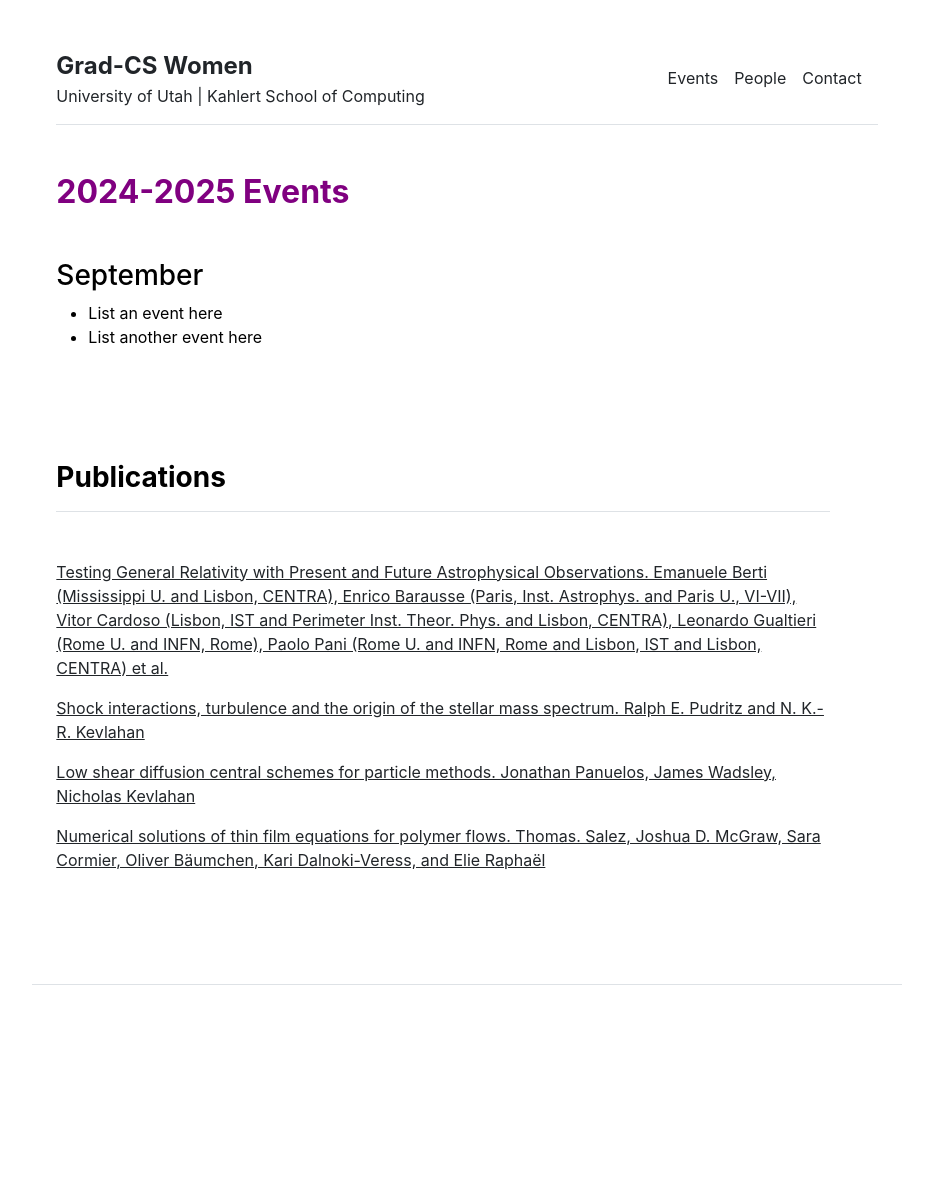
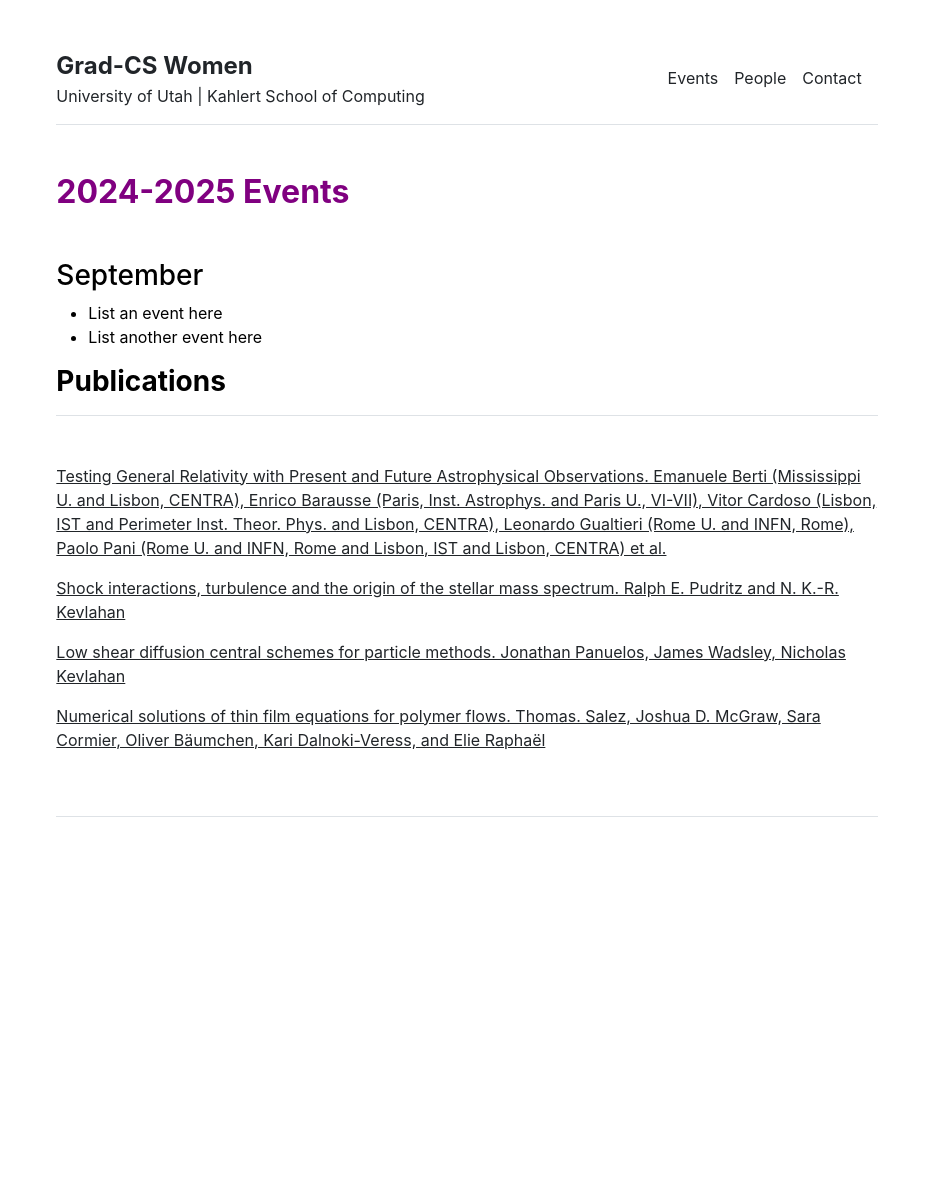
Before and after one commit to gradCSwomen-utah/gradCSwomen-utah.github.io, a Jekyll site: the page built from publications.md, in a window 1280 px wide. Shown: the whole page, without its empty margins (173-1106 px from the left). Built offline with Jekyll 4.4.1, drawn with Linux system fonts in a browser that asks for light colours; after the commit the page ends 961 px from its top, so only the background shows below that.

Commit message:
Update publications.html

```diff
--- a/_layouts/publications.html
+++ b/_layouts/publications.html
@@ -2,9 +2,11 @@
 layout: default
 ---
 
-<div class="row g-5 mb-5">
+<!-- <div class="row g-5 mb-5">
   <div class="col-md-12">
     {{ content }}
-  </div>
+  </div> -->
+
+{{ content }}
 
 {% include publications.html %}
```
